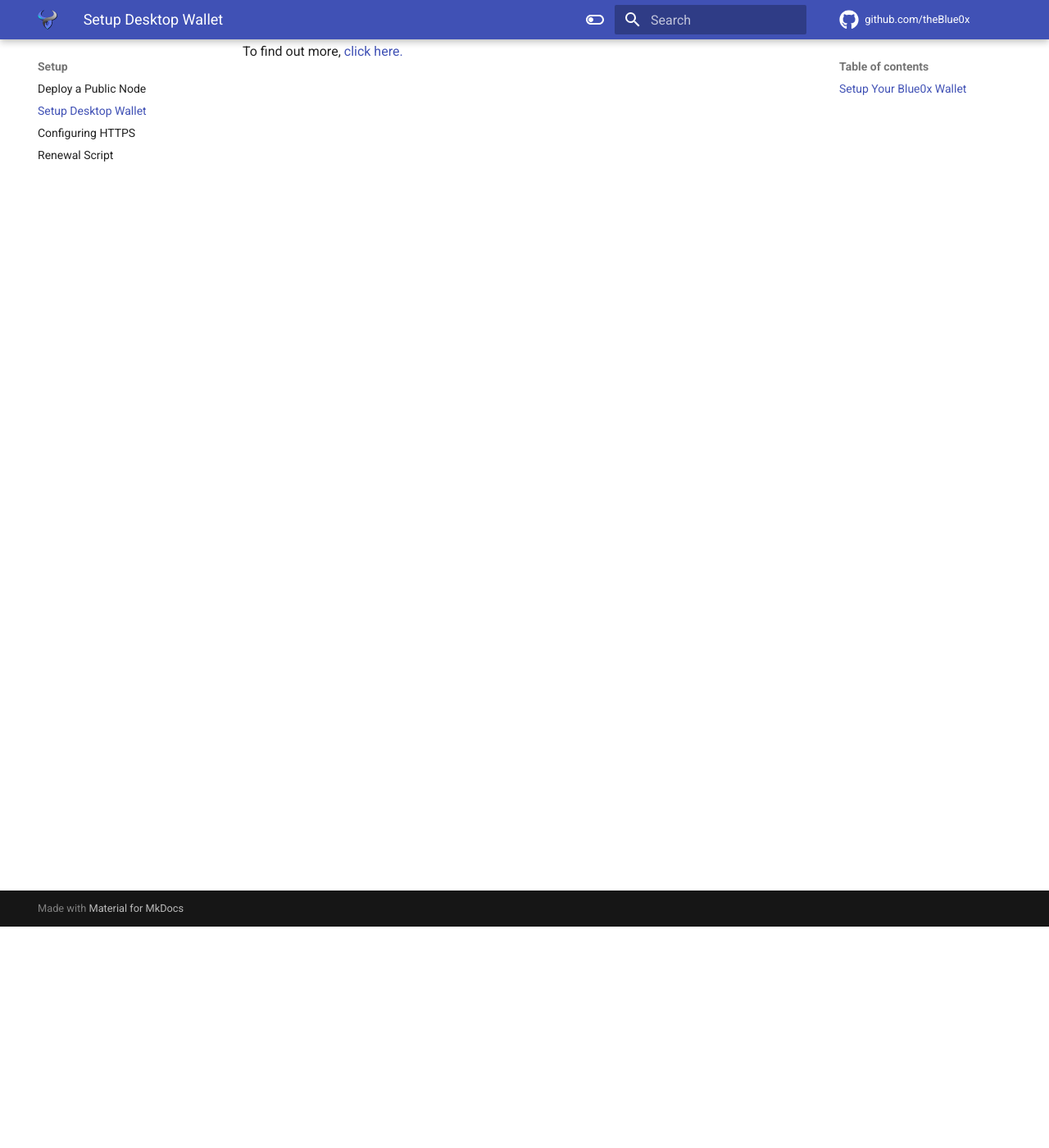
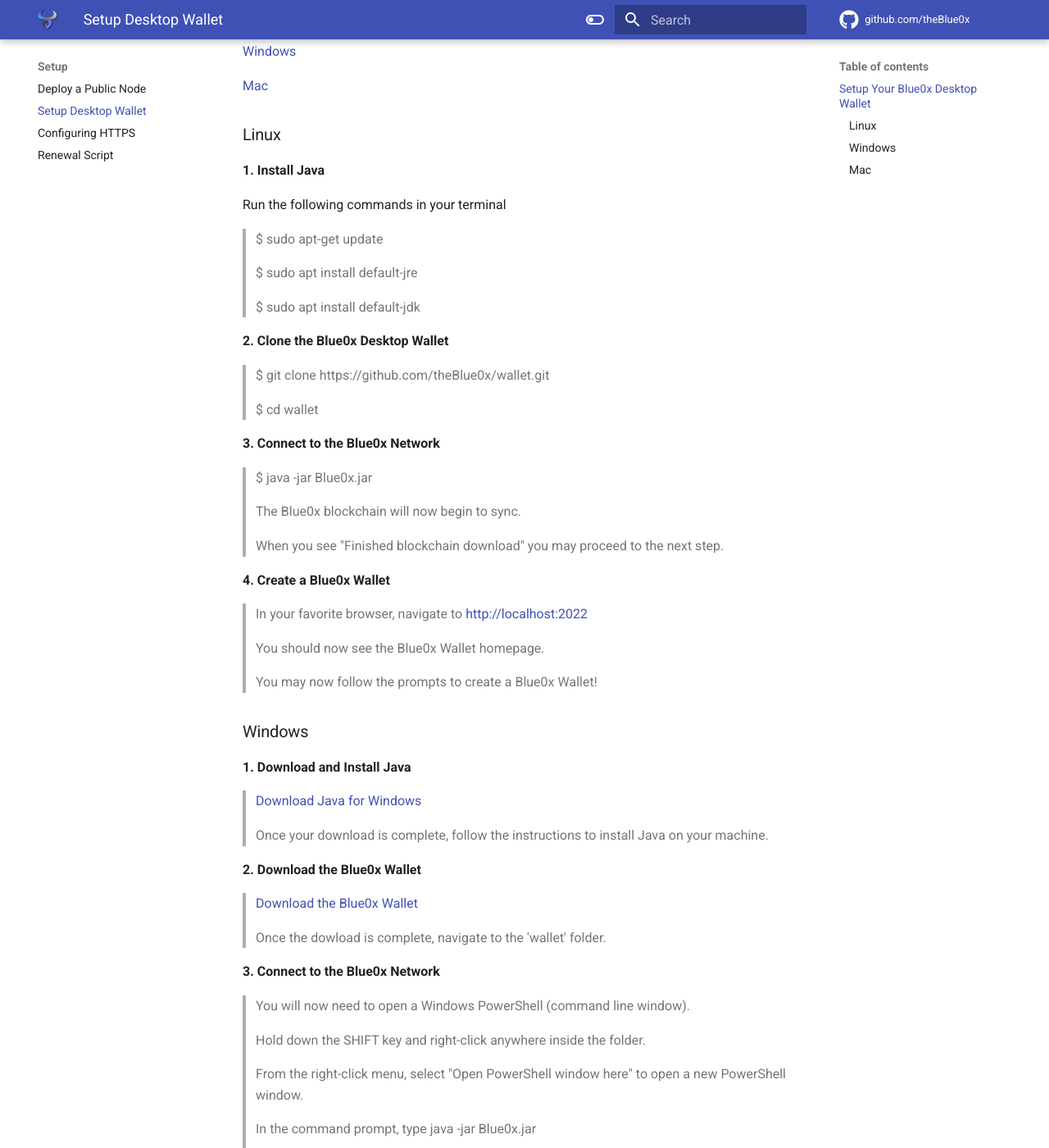
Before and after one commit to theBlue0x/docs, an MkDocs documentation site: the page built from docs/setup/local.md, in a window 1280 px wide and 1400 px high, scrolled down 270 px. Shown: the whole window at 82% size. Built offline with MkDocs 1.6.1 and Material for MkDocs 9.7.7, drawn with Linux system fonts in a browser that asks for light colours; some of the changed text lies outside the part shown.

Commit message:
Update local.md

```diff
--- a/docs/setup/local.md
+++ b/docs/setup/local.md
@@ -1,5 +1,83 @@
-## **Setup Your Blue0x Wallet** ##
+## **Setup Your Blue0x Desktop Wallet** ##
 
-Currently In ['Node Deployment'](vps.md) Stage.
+[Linux](local.md#Linux)
 
-To find out more, [click here.](vps.md)
+[Windows](local.md#Windows)
+
+[Mac](local.md#Mac)
+
+
+### Linux
+**1. Install Java**
+
+Run the following commands in your terminal
+
+>$ sudo apt-get update
+
+>$ sudo apt install default-jre
+
+>$ sudo apt install default-jdk
+
+**2. Clone the Blue0x Desktop Wallet**
+
+>$ git clone https://github.com/theBlue0x/wallet.git
+
+>$ cd wallet
+
+**3. Connect to the Blue0x Network**
+
+>$ java -jar Blue0x.jar
+
+>The Blue0x blockchain will now begin to sync.
+
+>When you see "Finished blockchain download" you may proceed to the next step.
+
+**4. Create a Blue0x Wallet**
+
+>In your favorite browser, navigate to [http://localhost:2022](http://localhost:2022)
+
+>You should now see the Blue0x Wallet homepage.
+
+>You may now follow the prompts to create a Blue0x Wallet!
+
+
+
+### Windows
+**1. Download and Install Java**
+
+>[Download Java for Windows](https://www.java.com/en/download/manual.jsp)
+
+>Once your download is complete, follow the instructions to install Java on your machine.
+
+**2. Download the Blue0x Wallet**
+
+>[Download the Blue0x Wallet](https://github.com/theBlue0x/wallet/archive/refs/heads/master.zip)
+
+>Once the dowload is complete, navigate to the 'wallet' folder.
+
+**3. Connect to the Blue0x Network**
+
+>You will now need to open a Windows PowerShell (command line window).
+
+>Hold down the SHIFT key and right-click anywhere inside the folder.
+
+>From the right-click menu, select "Open PowerShell window here" to open a new PowerShell window.
+
+>In the command prompt, type java -jar Blue0x.jar
+
+>The Blue0x blockchain will now begin to sync.
+
+>When you see "Finished blockchain download" you may proceed to the next step.
+
+**4. Create a Blue0x Wallet**
+
+>In your favorite browser, navigate to [http://localhost:2022](http://localhost:2022)
+
+>You should now see the Blue0x Wallet homepage.
+
+>You may now follow the prompts to create a Blue0x Wallet!
+
+
+### Mac
+
+Coming Soon!
```
